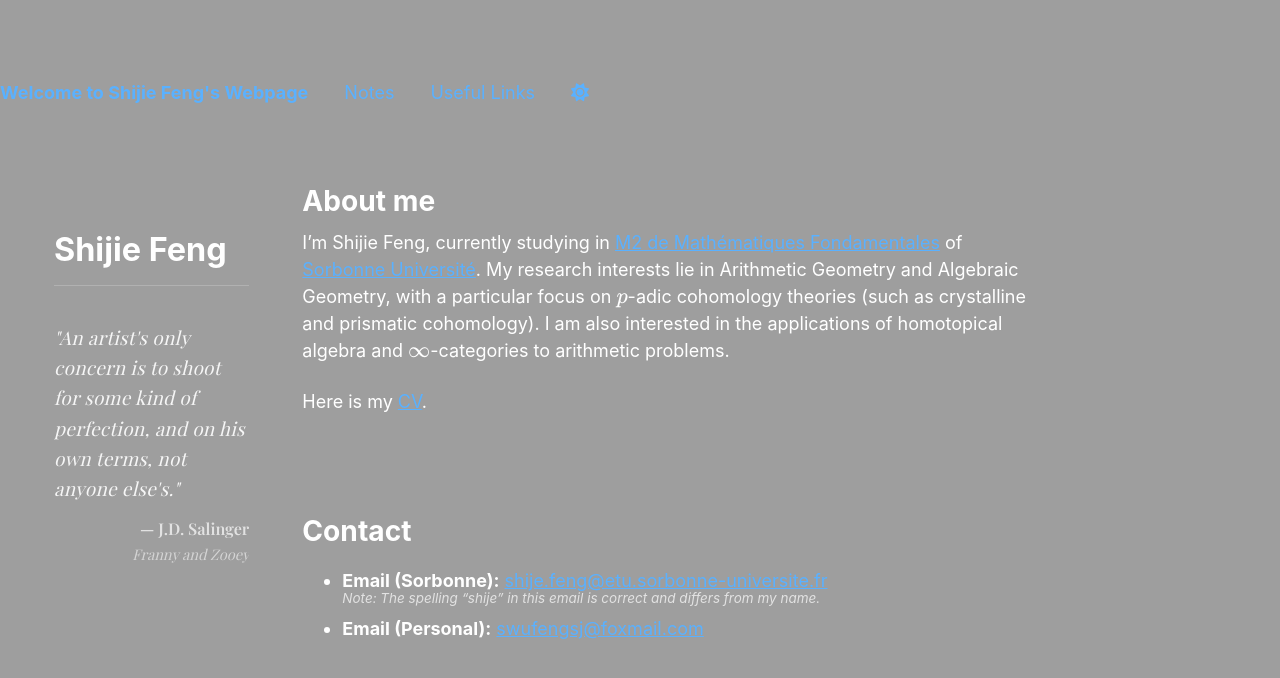
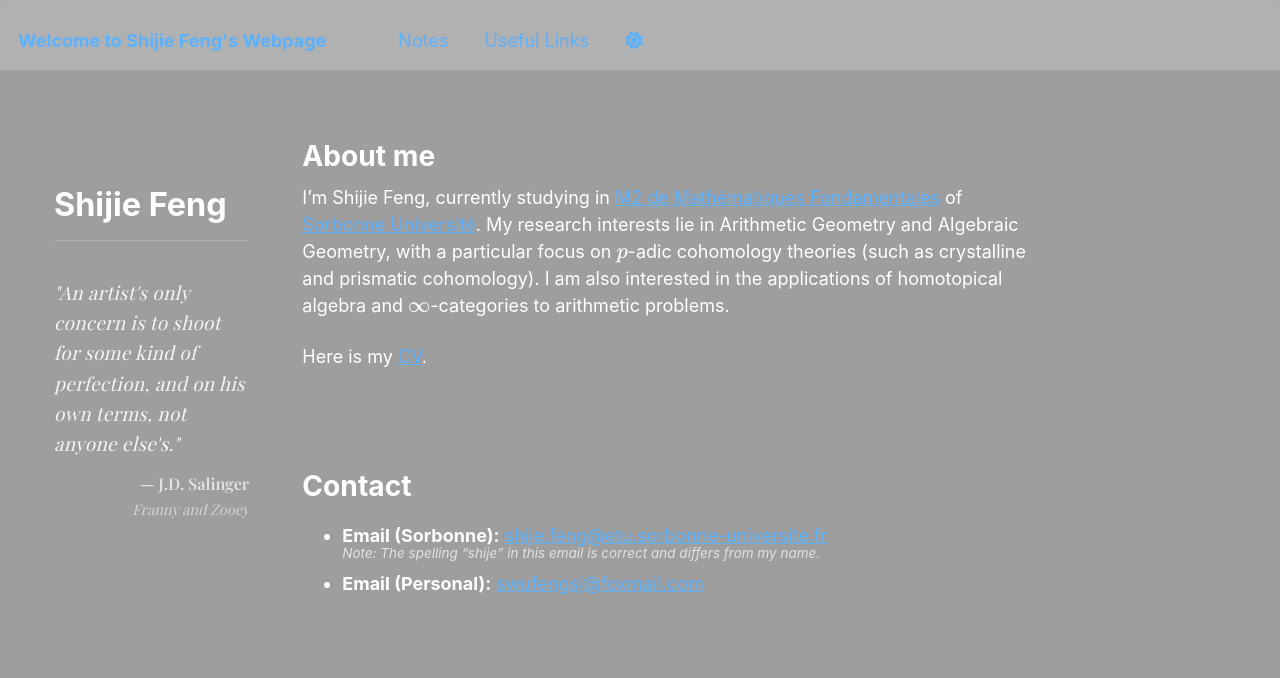
Before and after one commit to SHJFeng/SHJFeng.github.io, a Jekyll site: the page built from _pages/about.md, in a window 1280 px wide and 900 px high. Shown: the top 678 px of the window. Built offline with Jekyll 4.4.1, drawn with Linux system fonts in a browser that asks for light colours; some web fonts are replaced.

Commit message:
Update _masthead.scss

```diff
--- a/_sass/layout/_masthead.scss
+++ b/_sass/layout/_masthead.scss
@@ -1,51 +1,72 @@
 /* ==========================================================================
-   Mobile Navigation Fixes (Frosted Glass)
+   MASTHEAD (Fixed: Single Full-width Bar)
    ========================================================================== */
 
-/* 这里的 max-width 对应主题的 breakpoint，通常 medium 或 large 会触发汉堡菜单 */
-@media (max-width: 64em) {
+.masthead {
+  /* 1. 外层容器：负责全屏宽度和毛玻璃背景 */
+  position: fixed;
+  top: 0;
+  width: 100%;
+  height: $masthead-height;
+  z-index: 20;
 
-  .masthead__menu ul {
-    /* 1. 日间模式：淡白毛玻璃 (和底部保持一致) */
-    background-color: rgba(255, 255, 255, 0.15) !important; /* 极淡的白 */
-    backdrop-filter: blur(15px) !important;
-    -webkit-backdrop-filter: blur(15px) !important;
+  /* 2. 核心样式：统一设置白天和黑夜的毛玻璃 */
+  /* 这里设置基础样式，Day Mode 和 Night Mode 都会继承 */
+  background: rgba(255, 255, 255, 0.2);
+  backdrop-filter: blur(10px);
+  -webkit-backdrop-filter: blur(10px);
 
-    /* 稍微加点圆角和内边距，让下拉菜单更好看 */
-    border-radius: 8px;
-    padding: 10px 0;
-    margin-top: 10px; /* 和顶部拉开一点距离 */
-  }
+  /* 去除外层边框 */
+  border-bottom: none;
 
-  /* 2. 夜间模式：黑色毛玻璃 */
-  body.dark .masthead__menu ul {
-    background-color: rgba(0, 0, 0, 0.6) !important; /* 半透明黑 */
-    backdrop-filter: blur(15px) !important;
-    -webkit-backdrop-filter: blur(15px) !important;
-  }
+  -webkit-animation: intro 0.3s both;
+          animation: intro 0.3s both;
+  -webkit-animation-delay: 0.15s;
+          animation-delay: 0.15s;
 
-  /* 修复夜间模式下，下拉菜单里的文字颜色 */
-  body.dark .masthead__menu-item a {
-    color: #ffffff !important;
-  }
+  &__inner-wrap {
+    @include container;
+    @include clearfix;
+    padding: 1em;
+    font-family: $sans-serif-narrow;
 
-  /* 修复日间模式下，下拉菜单里的文字颜色 (确保是白字，因为你的背景图较深) */
-  .masthead__menu-item a {
-    color: #ffffff !important;
+    /* 3. 内层容器：彻底清除所有背景和边框，消除“中间的小方框” */
+    background: transparent !important;
+    border: none !important;
+    box-shadow: none !important;
+
+    @include breakpoint($x-large) {
+      max-width: $x-large;
+    }
+
+    nav {
+      z-index: 10;
+    }
+
+    a {
+      text-decoration: none;
+    }
   }
 }
-/* 确保按钮和名字之间的间距平衡 */
-#theme-toggle {
-  margin-right: 0.2em; /* 调整图标与名字的距离 */
-  vertical-align: middle;
+
+.masthead__menu {
+  ul {
+    margin: 0;
+    padding: 0;
+    clear: both;
+    list-style-type: none;
+  }
 }
 
-/* 针对 greedy-nav 的特殊修正：防止按钮被误判为可折叠项 */
-.greedy-nav .visible-links li:first-child {
-  display: inline-block !important;
+.masthead__menu-item {
+  display: block;
+  list-style-type: none;
+  white-space: nowrap;
+  /* 确保菜单项本身无背景 */
+  background-color: transparent !important;
+
+  &--lg {
+    padding-right: 2em;
+    font-weight: 700;
+  }
 }
-
-/* 既然你已经写好了手机端下拉背景，确保 .hidden-links 的 z-index 足够高 */
-.hidden-links {
-  z-index: 99;
-}
```
